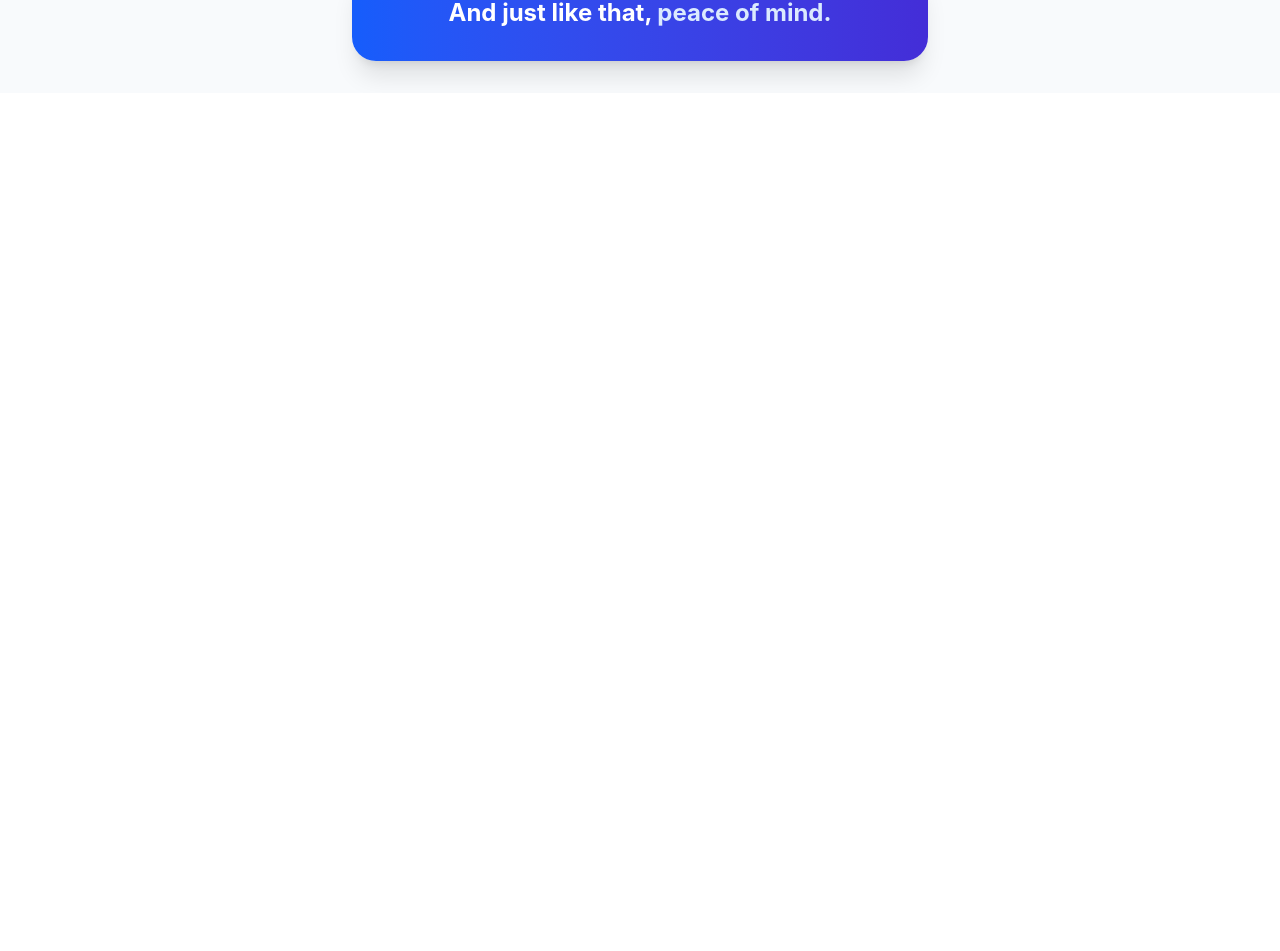
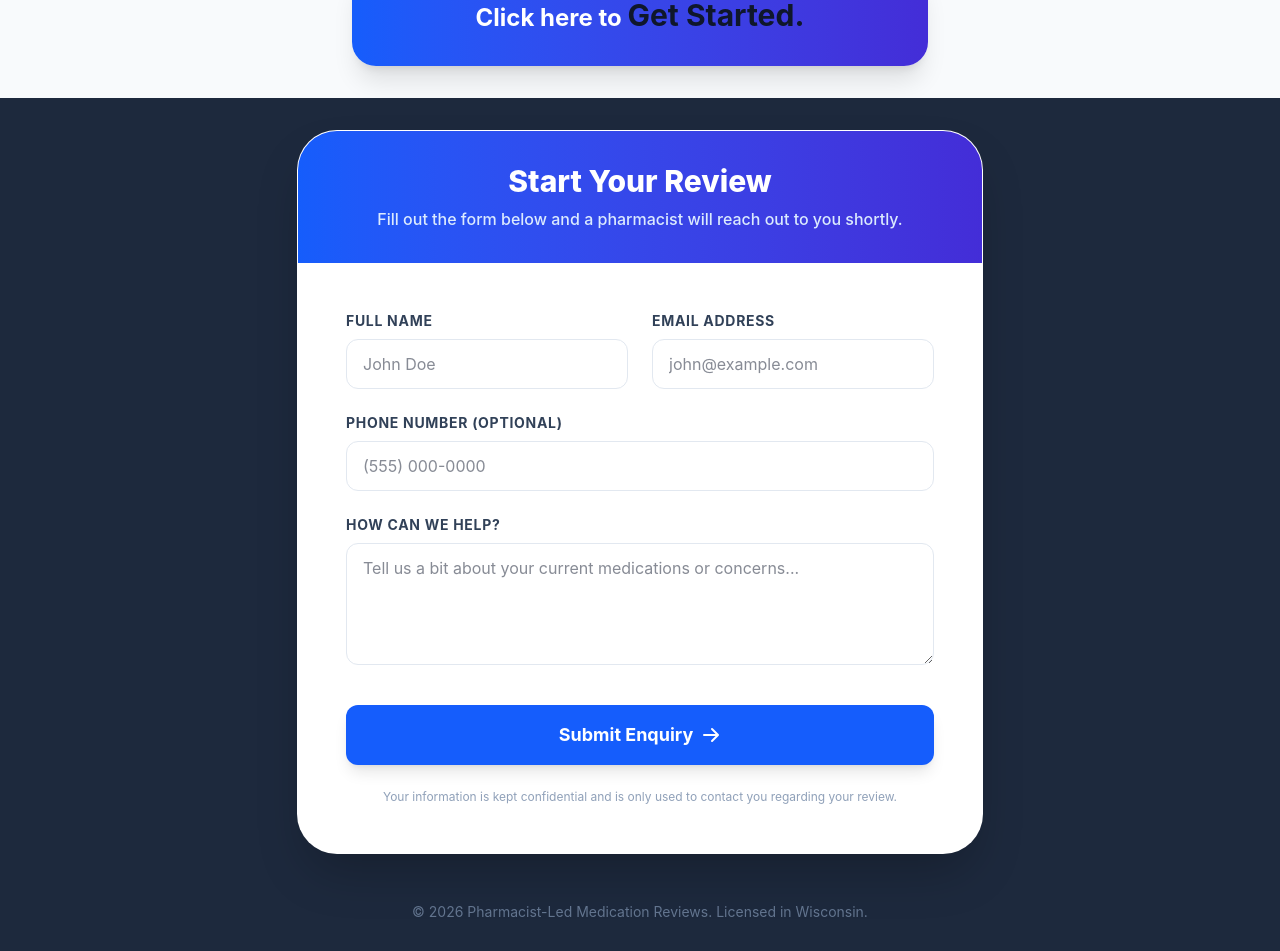
Before and after one commit to TylerIves94/PharmaRepo, a Vue app: page / in a window 1280 px wide. Shown: the part 2111-3062 px from the top of the page. Before the commit the page ends 2204 px from the top, so only its background shows below. Built offline with nearby package versions, Linux system fonts and the light colour scheme.

Commit message:
Starting Form

```diff
--- a/src/App.vue
+++ b/src/App.vue
@@ -230,7 +230,7 @@
       </div>
 
       <!-- Steps Container -->
-      <div class="max-w-2xl w-full space-y-12 relative">
+      <div class="max-w-2xl w-full space-y-6 md:space-y-12 relative">
         <!-- Vertical Line (The timeline connector) -->
         <div
           class="absolute left-6 top-0 bottom-0 w-0.5 bg-slate-200 z-0"
@@ -322,9 +322,144 @@
           class="bg-gradient-to-r from-blue-600 to-indigo-700 p-8 rounded-3xl shadow-xl text-center transform hover:scale-[1.02] transition-transform"
         >
           <p class="text-white text-2xl font-bold">
-            And just like that,
-            <span class="text-blue-100">peace of mind.</span>
+            Click here to
+            <span class="text-slate-900 text-3xl">Get Started.</span>
           </p>
+        </div>
+      </div>
+    </div>
+    <div>
+      <div class="min-h-screen bg-slate-300">
+        <!-- Enquiry Form Section -->
+        <div
+          id="enquiry-form"
+          class="w-full bg-slate-800 py-8 px-2 flex flex-col items-center"
+        >
+          <div
+            class="max-w-3xl w-full bg-white rounded-[2.5rem] shadow-2xl overflow-hidden border border-white/20"
+          >
+            <!-- Form Header -->
+            <div
+              class="bg-gradient-to-r from-blue-600 to-indigo-700 p-8 text-center"
+            >
+              <h2 class="text-3xl font-extrabold text-white">
+                Start Your Review
+              </h2>
+              <p class="text-blue-100 mt-2 font-medium">
+                Fill out the form below and a pharmacist will reach out to you
+                shortly.
+              </p>
+            </div>
+
+            <!-- Form Body -->
+            <form
+              @submit.prevent="handleFormSubmit"
+              class="p-8 md:p-12 space-y-6"
+            >
+              <div class="grid grid-cols-1 md:grid-cols-2 gap-6">
+                <!-- Name -->
+                <div class="flex flex-col gap-2">
+                  <label
+                    for="name"
+                    class="text-sm font-bold text-slate-700 uppercase tracking-wider"
+                    >Full Name</label
+                  >
+                  <input
+                    v-model="form.name"
+                    type="text"
+                    id="name"
+                    required
+                    placeholder="John Doe"
+                    class="px-4 py-3 rounded-xl border border-slate-200 focus:ring-2 focus:ring-blue-600 focus:border-transparent outline-none transition-all text-slate-900"
+                  />
+                </div>
+
+                <!-- Email -->
+                <div class="flex flex-col gap-2">
+                  <label
+                    for="email"
+                    class="text-sm font-bold text-slate-700 uppercase tracking-wider"
+                    >Email Address</label
+                  >
+                  <input
+                    v-model="form.email"
+                    type="email"
+                    id="email"
+                    required
+                    placeholder="john@example.com"
+                    class="px-4 py-3 rounded-xl border border-slate-200 focus:ring-2 focus:ring-blue-600 focus:border-transparent outline-none transition-all text-slate-900"
+                  />
+                </div>
+              </div>
+
+              <!-- Phone (Optional) -->
+              <div class="flex flex-col gap-2">
+                <label
+                  for="phone"
+                  class="text-sm font-bold text-slate-700 uppercase tracking-wider"
+                  >Phone Number (Optional)</label
+                >
+                <input
+                  v-model="form.phone"
+                  type="tel"
+                  id="phone"
+                  placeholder="(555) 000-0000"
+                  class="px-4 py-3 rounded-xl border border-slate-200 focus:ring-2 focus:ring-blue-600 focus:border-transparent outline-none transition-all text-slate-900"
+                />
+              </div>
+
+              <!-- Message -->
+              <div class="flex flex-col gap-2">
+                <label
+                  for="message"
+                  class="text-sm font-bold text-slate-700 uppercase tracking-wider"
+                  >How can we help?</label
+                >
+                <textarea
+                  v-model="form.message"
+                  id="message"
+                  rows="4"
+                  required
+                  placeholder="Tell us a bit about your current medications or concerns..."
+                  class="px-4 py-3 rounded-xl border border-slate-200 focus:ring-2 focus:ring-blue-600 focus:border-transparent outline-none transition-all text-slate-900"
+                ></textarea>
+              </div>
+
+              <!-- Submit Button -->
+              <div class="pt-4">
+                <button
+                  type="submit"
+                  class="w-full py-4 bg-blue-600 hover:bg-blue-700 text-white font-bold text-lg rounded-xl transition-all shadow-lg hover:shadow-blue-200 flex items-center justify-center gap-2"
+                >
+                  <span>Submit Enquiry</span>
+                  <svg
+                    xmlns="http://www.w3.org/2000/svg"
+                    class="h-5 w-5"
+                    viewBox="0 0 20 20"
+                    fill="currentColor"
+                  >
+                    <path
+                      fill-rule="evenodd"
+                      d="M10.293 3.293a1 1 0 011.414 0l6 6a1 1 0 010 1.414l-6 6a1 1 0 01-1.414-1.414L14.586 11H3a1 1 0 110-2h11.586l-4.293-4.293a1 1 0 010-1.414z"
+                      clip-rule="evenodd"
+                    />
+                  </svg>
+                </button>
+              </div>
+
+              <!-- Privacy Note -->
+              <p class="text-center text-xs text-slate-400">
+                Your information is kept confidential and is only used to
+                contact you regarding your review.
+              </p>
+            </form>
+          </div>
+
+          <!-- Footer Brand -->
+          <footer class="mt-12 text-slate-500 text-sm">
+            &copy; {{ new Date().getFullYear() }} Pharmacist-Led Medication
+            Reviews. Licensed in Wisconsin.
+          </footer>
         </div>
       </div>
     </div>
@@ -334,14 +469,31 @@
 <script setup>
 // 1. Import the image so Vite can process it and provide the correct URL
 import heroImageUrl from "@/assets/backgroundHero.jpg";
-import { ref, onMounted, onUnmounted } from "vue";
-
+import { ref, onMounted, onUnmounted, reactive } from "vue";
 const targetElement = ref(null);
 const isVisible = ref(false);
 const isExpanded = ref(false);
 
 // Logic for the observer
 let observer = null;
+
+const form = reactive({
+  name: "",
+  email: "",
+  phone: "",
+  message: "",
+});
+const handleFormSubmit = () => {
+  // Replace this with your actual submission logic (e.g., API call)
+  console.log("Form Submitted:", form);
+  alert("Thank you! Your enquiry has been sent. We will contact you soon.");
+
+  // Reset form
+  form.name = "";
+  form.email = "";
+  form.phone = "";
+  form.message = "";
+};
 
 onMounted(() => {
   const options = {
```
